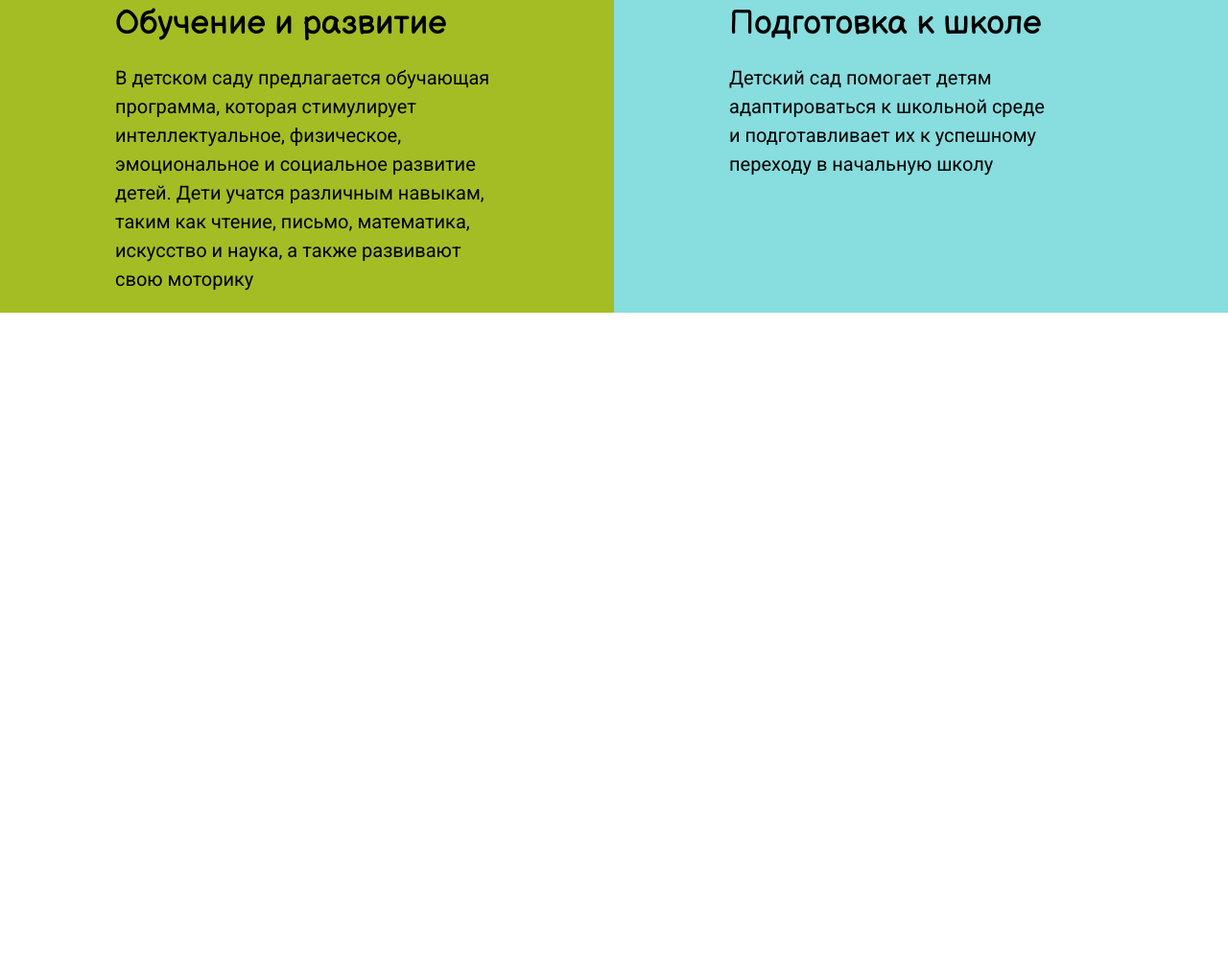
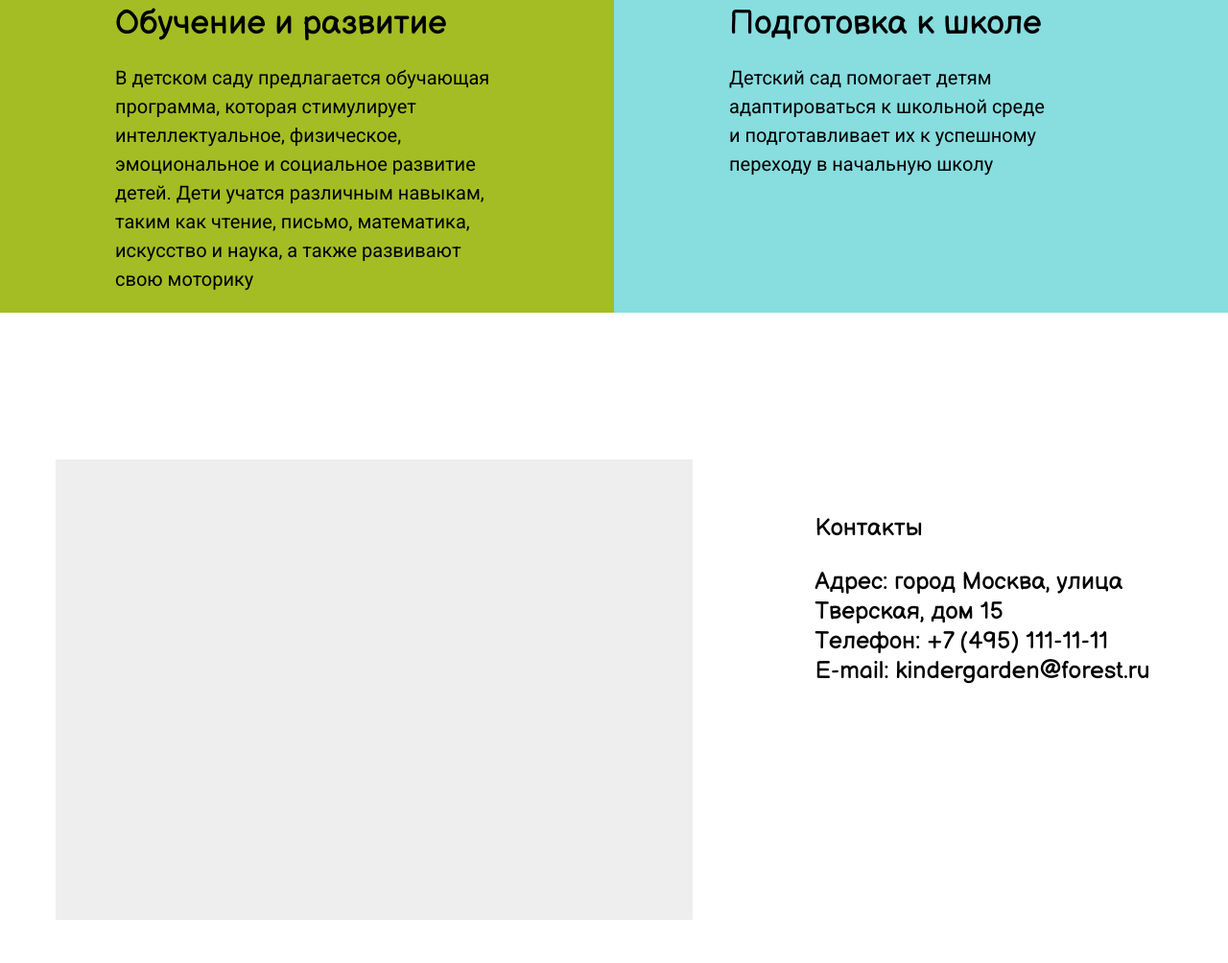
Before and after one commit to Savallera/pine-kindergarten, a plain HTML site: page src/pages/index.html in a window 1280 px wide. Shown: the part 1616-2620 px from the top of the page at 96% size. Before the commit the page ends 1942 px from the top, so only its background shows below. Drawn offline with nearby package versions, Linux system fonts and the light colour scheme; files that its build step writes are made by us from their sources; files whose address does not match are found by name.

Commit message:
add contact section

```diff
--- a/src/blocks/contact/contact.html
+++ b/src/blocks/contact/contact.html
@@ -1,13 +1,13 @@
-<section class="contact content-section">
+<section class="contact">
     <div class="contact__map"></div>
     <div class="contact__detail">
         <h2 class="contact__title">Контакты</h2>
         <address class="contact__address">
             Адрес: город Москва, улица Тверская, дом 15 <br />
-          Телефон: <a class="link" href="tel:84951111111" rel="noopener nofollow">+7 (495) 111-11-11</a>
+            Телефон: <a class="contact__link" href="tel:84951111111" rel="noopener nofollow">+7 (495) 111-11-11</a>
             <br />
             E-mail:
-          <a class="link" href="mailto:kindergarden@forest.ru" rel="noopener nofollow"
+            <a class="contact__link" href="mailto:kindergarden@forest.ru" rel="noopener nofollow"
                 >kindergarden@forest.ru</a
             >
         </address>
--- a/src/blocks/contact/contact.scss
+++ b/src/blocks/contact/contact.scss
@@ -1,29 +1,49 @@
 .contact {
-    padding: 170px 60px;
+    @extend %main-width;
+
+    padding: min(12vmax, 10em) min(4.5vmax, 3.75em) min(3.5vmax, 2.875em);
     box-sizing: border-box;
 
     display: flex;
-    gap: 40px;
+    flex-direction: column;
     flex-wrap: wrap;
+
+    @include media(lg) {
+        flex-direction: row;
+    }
+
     &__map {
-        width: 751px;
-        height: 483px;
+        flex: 1 0 57%;
+        min-height: min(50vmax, 30em);
         background-color: #eee;
     }
     &__detail {
-        margin-top: 30px;
-        max-width: 435px;
-        margin-left: auto;
+        flex: 1 0 43%;
+        padding-top: min(5.5vmax, 3.5em);
+        box-sizing: border-box;
+        @include media(sm) {
+            padding-left: min(12vmax, 8em);
+        }
     }
     &__title {
+        margin: 0 0 1em;
         font-family: var(--font-headings);
-        font-size: 25px;
+        font-size: min(2.25vmax, 1.5625em);
         font-weight: normal;
     }
     &__address {
         font-family: var(--font-headings);
-        font-size: 25px;
+        font-size: min(2.25vmax, 1.5625em);
         font-style: normal;
         font-weight: normal;
     }
+    &__link {
+        color: inherit;
+        text-decoration: none;
+        text-underline-offset: 5px;
+        &:hover {
+            color: var(--primary);
+            text-decoration: underline;
+        }
+    }
 }
--- a/src/pages/index.html
+++ b/src/pages/index.html
@@ -41,7 +41,7 @@
         <main>
             @@include("../blocks/lead/lead.html")
             @@include("../blocks/advantages/advantages.html")
-            <!-- @@include("../blocks/contact/contact.html") -->
+            @@include("../blocks/contact/contact.html")
             <!-- @@include("../blocks/feedback/feedback.html") -->
         </main>
         <!-- @@include("../blocks/footer/footer.html") -->
--- a/src/styles/main.scss
+++ b/src/styles/main.scss
@@ -43,6 +43,6 @@ img {
 @import "../blocks/logo/logo.scss";
 @import "../blocks/lead/lead.scss";
 @import "../blocks/advantages/advantages.scss";
-// @import "../blocks/contact/contact.scss";
+@import "../blocks/contact/contact.scss";
 // @import "../blocks/feedback/feedback.scss";
 // @import "../blocks/footer/footer.scss";
```
Lines whose indentation alone changed are shown as unchanged.
